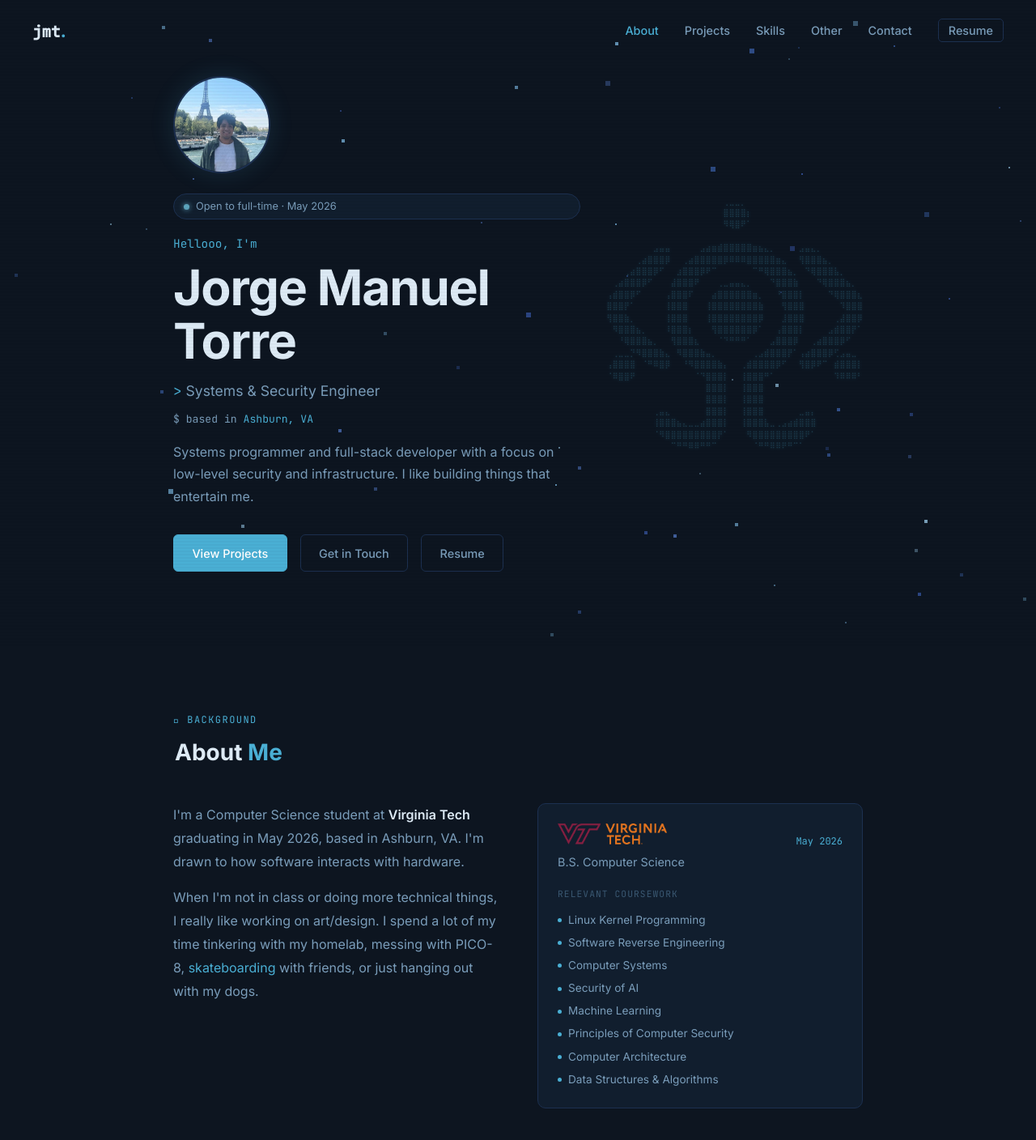
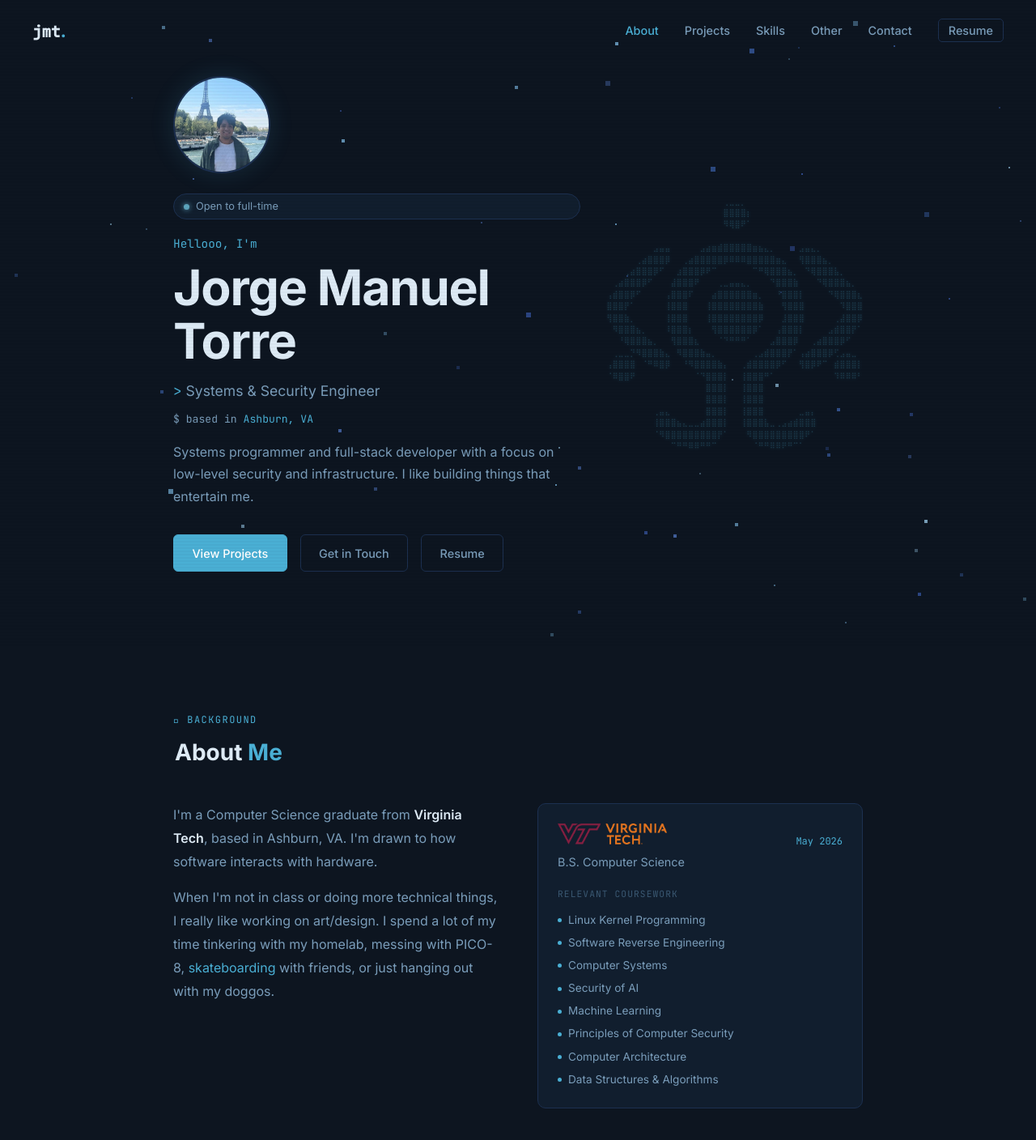
Before and after one commit to jmtorr3/jmtorr3.github.io, a React (Vite) app: page / in a window 1280 px wide. Shown: the top 1408 px of the page at 81% size. Built offline with nearby package versions, Linux system fonts and the light colour scheme; no server answers; a web font is replaced by a local one.

Commit message:
updatede about

```diff
--- a/src/components/About.tsx
+++ b/src/components/About.tsx
@@ -13,8 +13,8 @@ export default function About() {
 			<div className="about-grid">
 				<div className="about-text">
 					<p>
-						I'm a Computer Science student at{' '}
-						<strong>Virginia Tech</strong> graduating in May 2026, based in Ashburn, VA.
+						I'm a Computer Science graduate from{' '}
+						<strong>Virginia Tech</strong>, based in Ashburn, VA.
 						I'm drawn to how software interacts with hardware.
 					</p>
 					<p>
@@ -23,7 +23,7 @@ export default function About() {
 						my time tinkering with my homelab, messing with
 						PICO-8,{' '}
 						<a href="https://www.youtube.com/@sys32ent" target="_blank" rel="noopener noreferrer">skateboarding</a>{' '}
-						with friends, or just hanging out with my dogs.
+						with friends, or just hanging out with my doggos.
 					</p>
 				</div>
 
--- a/src/components/Hero.tsx
+++ b/src/components/Hero.tsx
@@ -47,7 +47,7 @@ export default function Hero() {
 				</div>
 				<div className="status-badge">
 					<span className="status-dot" />
-          Open to full-time · May 2026
+					Open to full-time
 				</div>
 				<p className="hero-greeting">Hellooo, I'm</p>
 				<h1 className="hero-name">Jorge Manuel Torre</h1>
```
Lines whose indentation alone changed are shown as unchanged.
